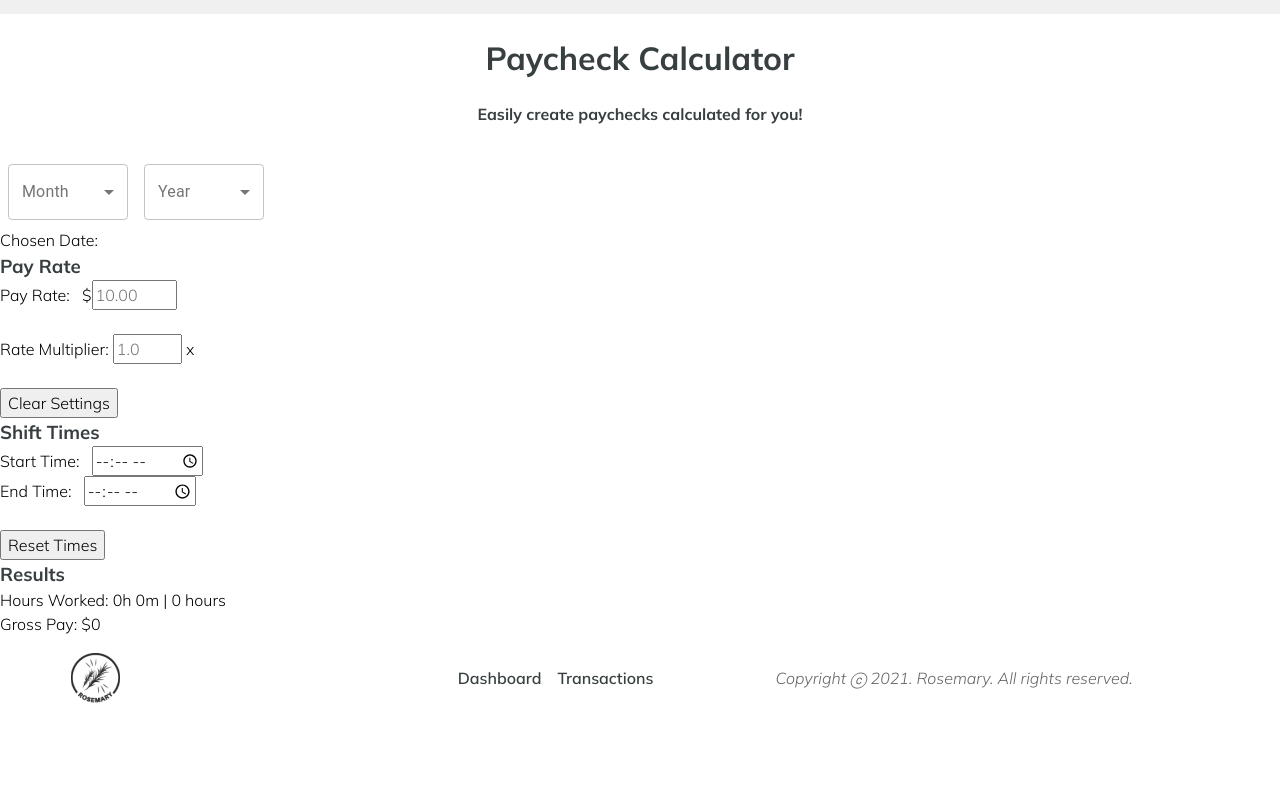
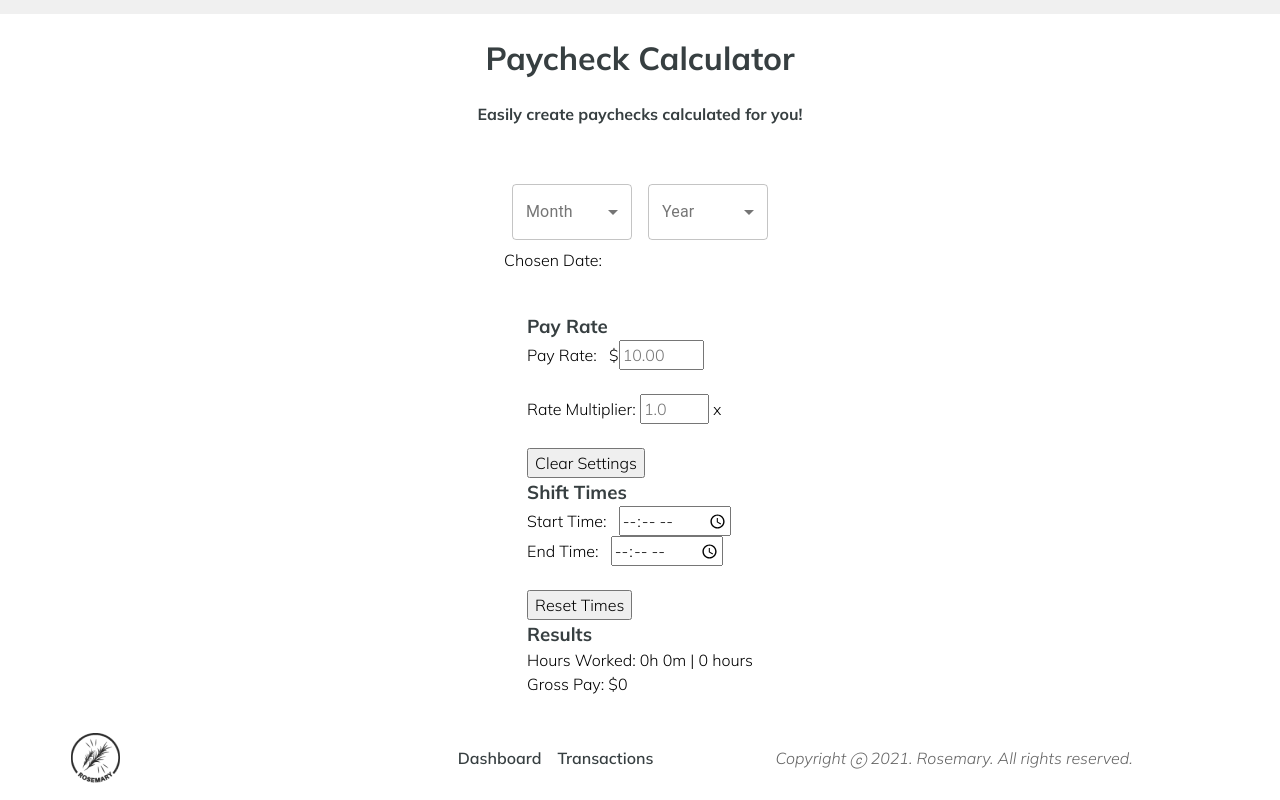
Before and after one commit to markanator/rosemary-personal-finance, a React (Create React App) app: page /dashboard in a window 1280 px wide. Shown: the part 669-1469 px from the top of the page. Before the commit the page ends 1389 px from the top, so only its background shows below. Built offline with nearby package versions, Linux system fonts and the light colour scheme.

Commit message:
edited style

```diff
--- a/src/components/features/PayCalculator/pay-calculator.css
+++ b/src/components/features/PayCalculator/pay-calculator.css
@@ -10,7 +10,7 @@
   display: flex;
   flex-direction: column;
 }
-s .section-box {
+.section-box {
   min-height: 80px;
   align-items: center;
   justify-content: center;
--- a/src/components/features/PayCalculator/set-pay.js
+++ b/src/components/features/PayCalculator/set-pay.js
@@ -85,23 +85,19 @@ class SetPay extends Component {
 
   render() {
     return (
-      <div className="body">
+      <div>
         <Settings
           setPayRate={this.setPayRate}
           setMultiplier={this.setMultiplier}
         />
-        <button className="clearBtn" onClick={this.clearSettings}>
-          Clear Settings
-        </button>
+        <button onClick={this.clearSettings}>Clear Settings</button>
         <ShiftTimes
           setStartTime={this.setStartTime}
           setStartBreak={this.setStartBreak}
           setEndBreak={this.setEndBreak}
           setEndTime={this.setEndTime}
         />
-        <button className="resetBtn" onClick={this.resetState}>
-          Reset Times
-        </button>
+        <button onClick={this.resetState}>Reset Times</button>
         <Results results={this.state} />
       </div>
     );
```
